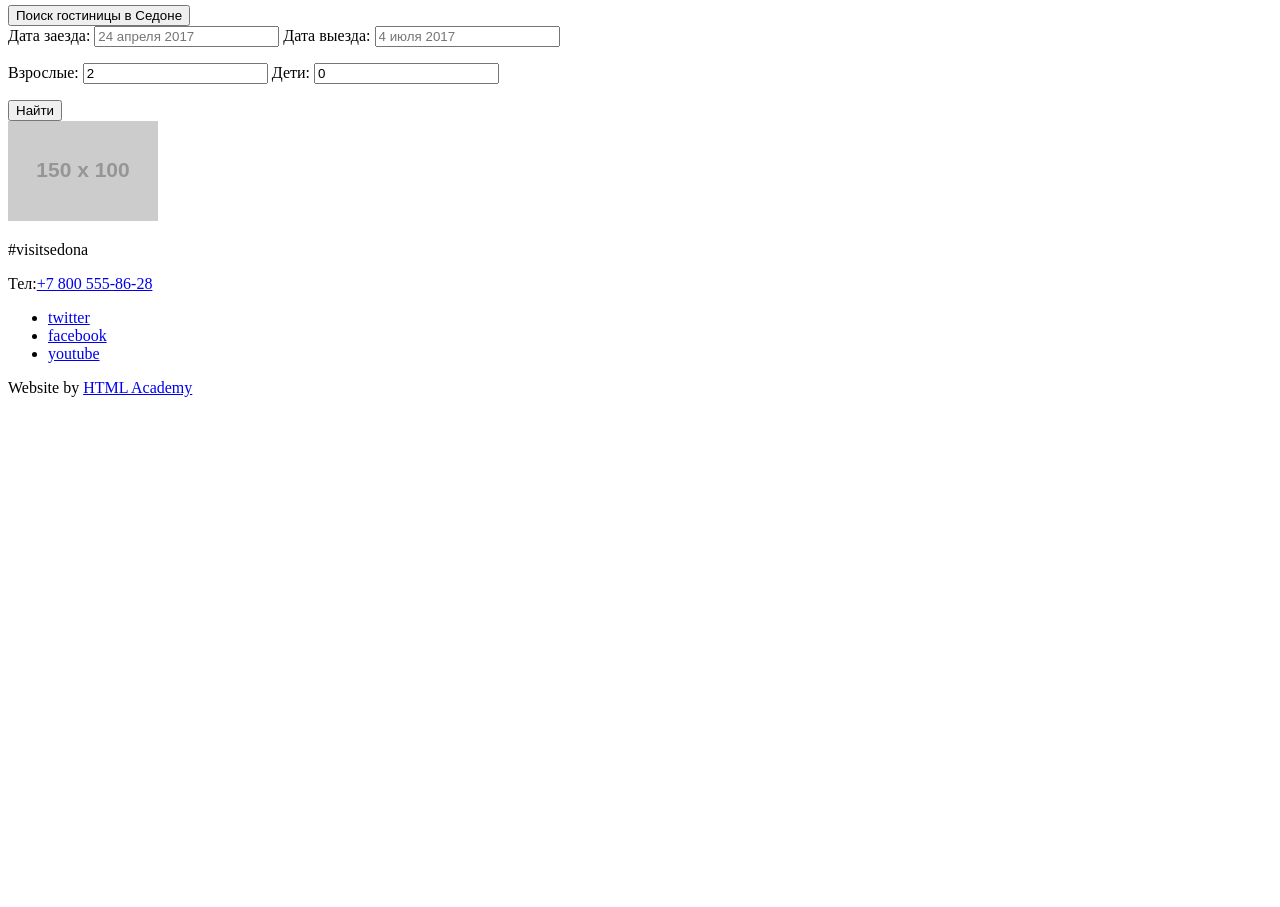
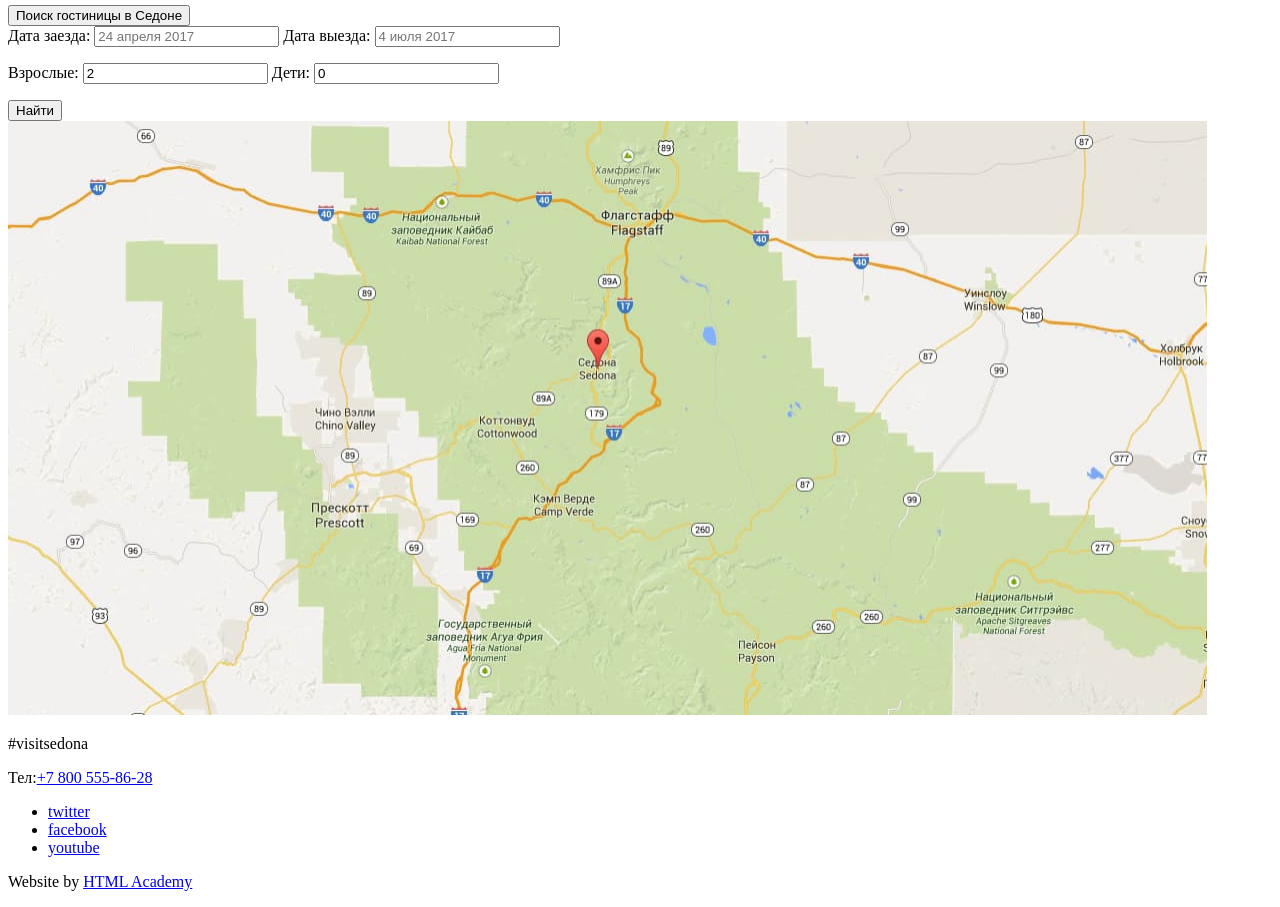
Before and after one commit to Pavel1989-03/1779275-sedona-31, a plain HTML site: page index.html in a window 1280 px wide. Shown: the part 1420-2327 px from the top of the page. Before the commit the page ends 1833 px from the top, so only its background shows below. Drawn offline with Linux system fonts and the light colour scheme; placeholder pictures from the web are drawn by us.

```diff
--- a/index.html
+++ b/index.html
@@ -96,7 +96,7 @@
         <button type="submit"> Найти </button>
       </form>
     </section>
-    <img src="https://via.placeholder.com/150x100" alt="">
+    <img src="img/map.jpg" width="1199" height="594" alt="Карта">
   </main>
   <footer>
     <div>
```
Also changed, not shown: 1 other file.
